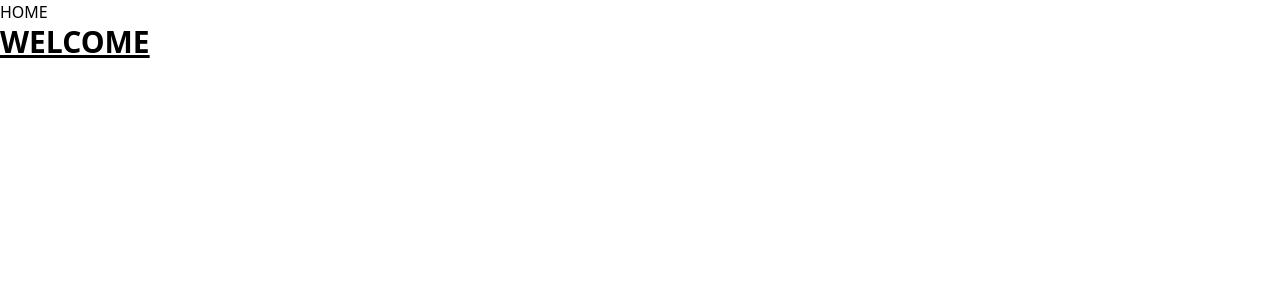
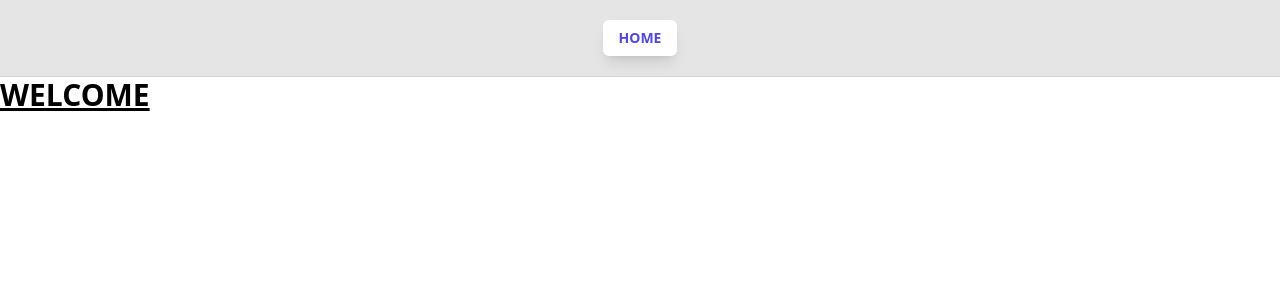
Before and after one commit to burakadam/mcds-challenge, a React (Create React App) app: page / in a window 1280 px wide. Shown: the top 300 px of the page. Built offline with nearby package versions, Linux system fonts and the light colour scheme.

Commit message:
header added

```diff
--- /dev/null
+++ b/src/components/Header/Header.tsx
@@ -0,0 +1,12 @@
+const Header = () => (
+  <header className='px-5 py-5 border-b border-gray-300 flex justify-center bg-neutral-200'>
+    <a
+      href='/'
+      className='py-2 px-4 bg-white text-indigo-600 text-sm font-semibold rounded-md shadow-lg focus:outline-none '
+    >
+      HOME
+    </a>
+  </header>
+);
+
+export { Header };
--- /dev/null
+++ b/src/components/Header/index.ts
@@ -0,0 +1 @@
+export * from './Header';
--- a/src/components/Layout/Layout.tsx
+++ b/src/components/Layout/Layout.tsx
@@ -1,10 +1,9 @@
 import { ILayoutProps } from '.';
+import { Header } from '../Header';
 
 const Layout = (props: ILayoutProps) => (
   <div>
-    <header>
-      <a href='/'>HOME</a>
-    </header>
+    <Header />
     {props.children}
   </div>
 );
```
